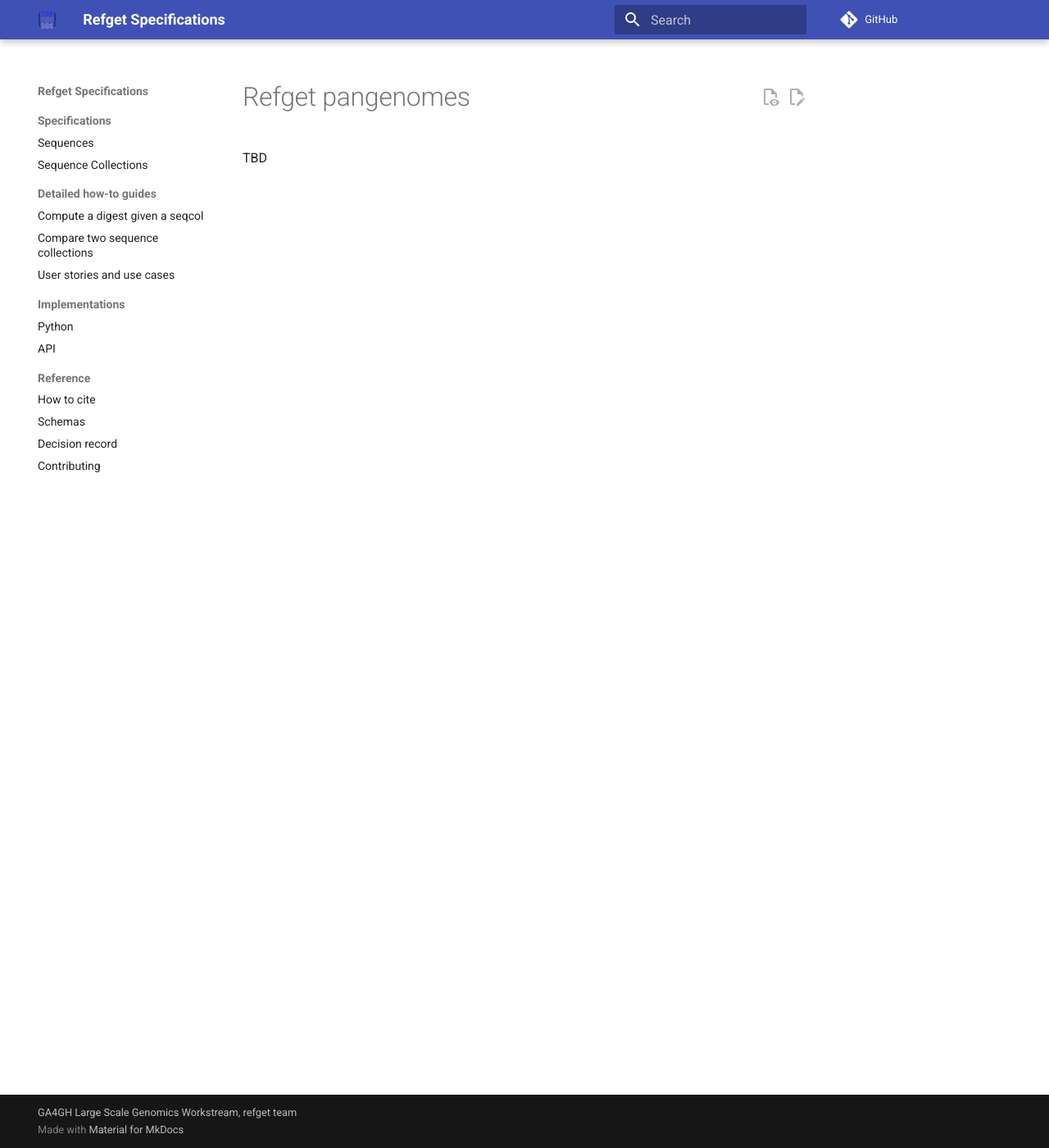
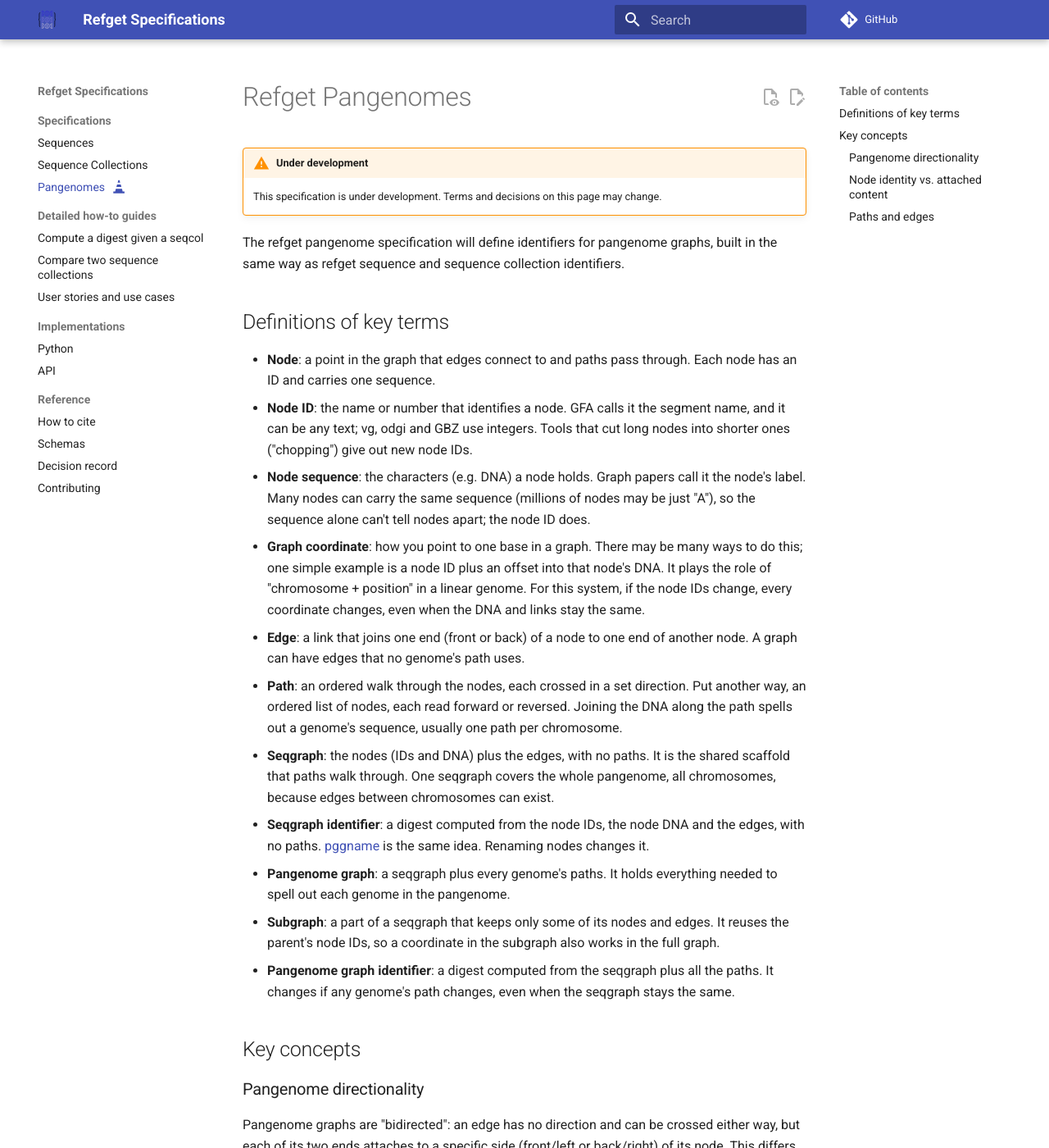
Before and after one commit to ga4gh/refget, an MkDocs documentation site: the page built from docs/pangenomes/README.md, in a window 1280 px wide and 1400 px high. Shown: the whole window at 82% size. Built offline with MkDocs 1.6.1 and Material for MkDocs 9.7.7, drawn with Linux system fonts in a browser that asks for light colours; comment, search, counter and statistics services are not loaded; some of the changed text lies outside the part shown.

Commit message:
Add pangenome spec page with key terms

```diff
--- a/docs/pangenomes/README.md
+++ b/docs/pangenomes/README.md
@@ -1,3 +1,57 @@
-# Refget pangenomes
+---
+icon: material/traffic-cone
+---
 
-TBD
+# Refget Pangenomes
+
+!!! warning "Under development"
+    This specification is under development. Terms and decisions on this page may change.
+
+The refget pangenome specification will define identifiers for pangenome graphs, built in the same way as refget sequence and sequence collection identifiers.
+
+## Definitions of key terms
+
+- **Node**: a point in the graph that edges connect to and paths pass through. Each node has an ID and carries one sequence.
+- **Node ID**: the name or number that identifies a node. GFA calls it the segment name, and it can be any text; vg, odgi and GBZ use integers. Tools that cut long nodes into shorter ones ("chopping") give out new node IDs.
+- **Node sequence**: the characters (e.g. DNA) a node holds. Graph papers call it the node's label. Many nodes can carry the same sequence (millions of nodes may be just "A"), so the sequence alone can't tell nodes apart; the node ID does.
+- **Graph coordinate**: how you point to one base in a graph. There may be many ways to do this; one simple example is a node ID plus an offset into that node's DNA. It plays the role of "chromosome + position" in a linear genome. For this system, if the node IDs change, every coordinate changes, even when the DNA and links stay the same.
+- **Edge**: a link that joins one end (front or back) of a node to one end of another node. A graph can have edges that no genome's path uses.
+- **Path**: an ordered walk through the nodes, each crossed in a set direction. Put another way, an ordered list of nodes, each read forward or reversed. Joining the DNA along the path spells out a genome's sequence, usually one path per chromosome.
+- **Seqgraph**: the nodes (IDs and DNA) plus the edges, with no paths. It is the shared scaffold that paths walk through. One seqgraph covers the whole pangenome, all chromosomes, because edges between chromosomes can exist.
+- **Seqgraph identifier**: a digest computed from the node IDs, the node DNA and the edges, with no paths. [pggname](https://github.com/jltsiren/pggname) is the same idea. Renaming nodes changes it.
+- **Pangenome graph**: a seqgraph plus every genome's paths. It holds everything needed to spell out each genome in the pangenome.
+- **Subgraph**: a part of a seqgraph that keeps only some of its nodes and edges. It reuses the parent's node IDs, so a coordinate in the subgraph also works in the full graph.
+- **Pangenome graph identifier**: a digest computed from the seqgraph plus all the paths. It changes if any genome's path changes, even when the seqgraph stays the same.
+
+## Key concepts
+
+### Pangenome directionality
+
+Pangenome graphs are "bidirected": an edge has no direction and can be crossed either way, but each of its two ends attaches to a specific side (front/left or back/right) of its node.
+This differs from a directed graph, where edges are one-way arrows, and from an undirected graph, where edges join nodes without regard to sides.
+
+### Node identity vs. attached content
+
+A node in a pangenome graph has two separate properties.
+Its identity is its node ID.
+The ID is unique, it tells this node apart from every other node, and it is what graph coordinates point to.
+Its attached content is its node sequence.
+The sequence is the DNA the node carries, and it need not be unique: many nodes can carry the same sequence.
+
+Graph theory uses the word "label" for both properties.
+A "labeled graph" or "canonical labeling" refers to identity, while a node label ℓ(v) in sequence-graph papers refers to content.
+So we avoid "label" and say node ID for identity and node sequence for content.
+
+Both are part of the graph and both count toward the seqgraph identifier, but they do different jobs.
+Changing a node ID changes where coordinates point without changing any DNA.
+Changing a node sequence changes the DNA without changing any coordinate's node.
+
+### Paths and edges
+
+In a sequence graph (seqgraph), edges record which nodes connect, the set of all possible steps.
+A path is one walk through the graph, written as an ordered list of nodes, each read forward or reversed.
+The path doesn't list its edges, because each pair of neighboring nodes in the list implies the edge between them.
+So a path is valid only if every step it takes matches an edge in the graph.
+
+The reverse doesn't hold: a graph can have edges that no path uses, so you can't rebuild the edges from the paths.
+Edges belong to the graph; paths are separate walks that rely on them.
--- a/docs/stylesheets/extra.css
+++ b/docs/stylesheets/extra.css
@@ -22,3 +22,7 @@ img.title {
     max-width: 80%; /* Prevents it from being too large */
   }
 }
+/* Show nav page icons (e.g. the in-development cone on Pangenomes) after the label */
+.md-nav__link > svg {
+  order: 1;
+}
--- a/mkdocs.yml
+++ b/mkdocs.yml
@@ -7,6 +7,7 @@ nav:
   - Specifications:
     - Sequences: sequences/README.md
     - Sequence Collections: seqcols/README.md
+    - Pangenomes: pangenomes/README.md
   - Detailed how-to guides:
     - Compute a digest given a seqcol: seqcols/digest_from_collection.md
     - Compare two sequence collections: seqcols/compare_collections.md
```
